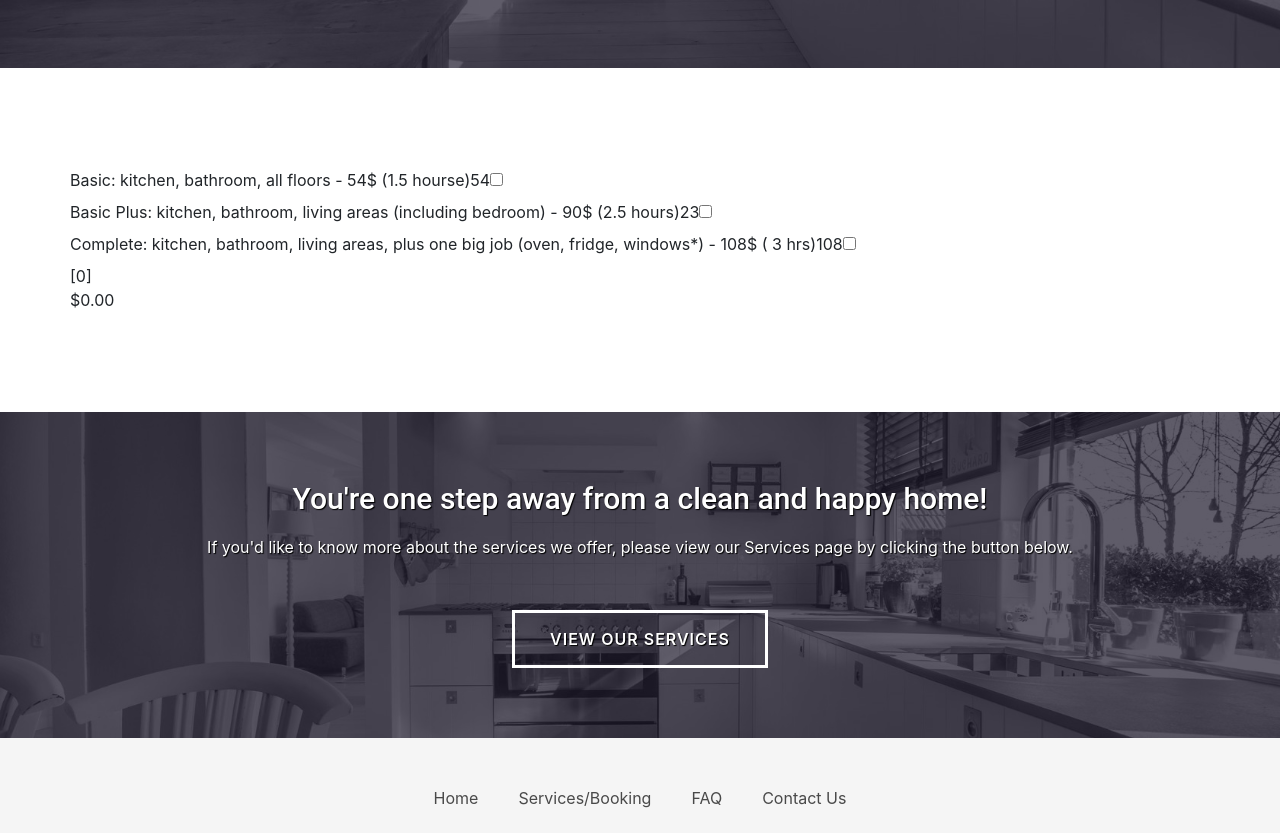
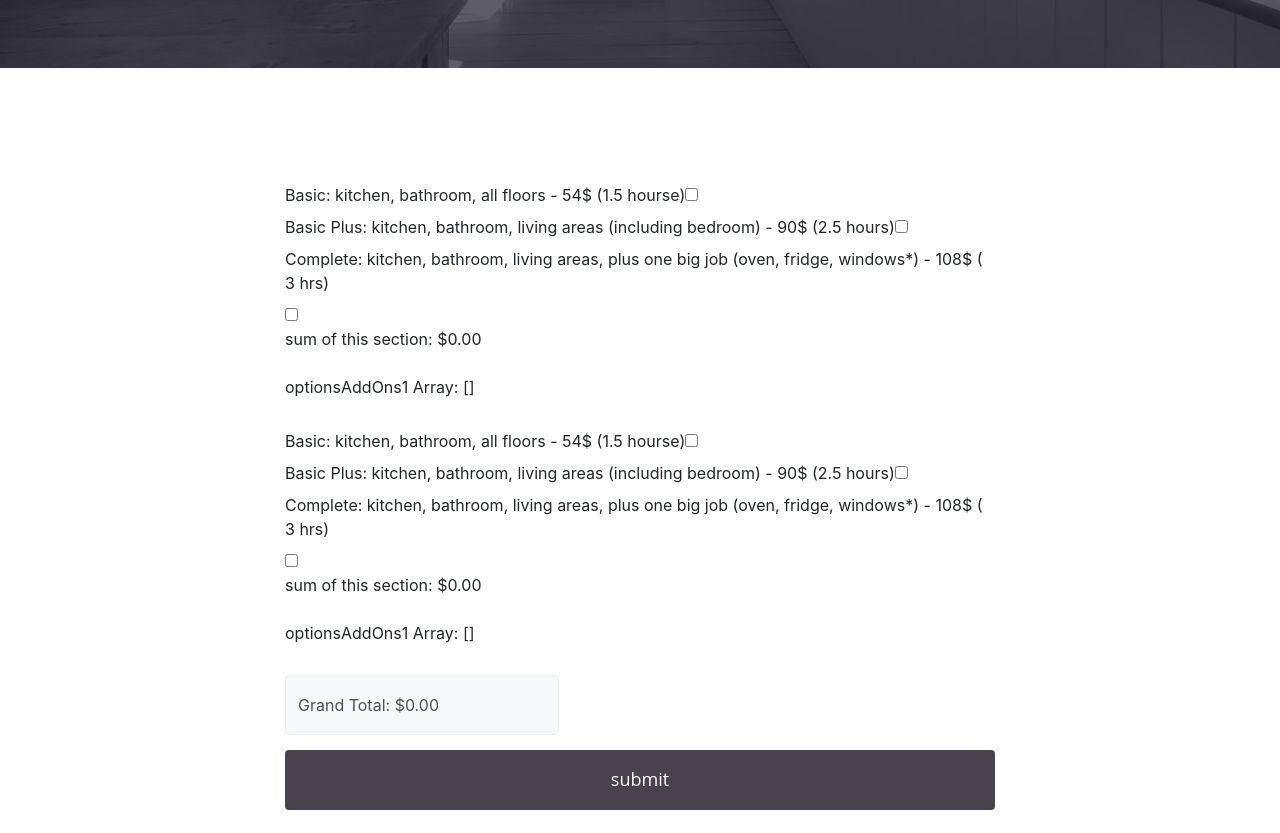
Before and after one commit to nmakuch/rosies-ms-nextjs, a Next.js app: page /services in a window 1280 px wide. Shown: the part 467-1300 px from the top of the page. Built offline with nearby package versions, Linux system fonts and the light colour scheme.

Commit message:
simple email sending from post values from /services form values

```diff
--- a/pages/services.js
+++ b/pages/services.js
@@ -27,52 +27,104 @@ class CheckBox extends React.Component {
 class Services extends React.Component {
   constructor(props) {
     super(props);
-    this.state = { optionsAddOns1: [0] };
+    this.state = { optionsAddOns1: [], optionsAddOns2: [] };
   }
 
-  changeEvent(event) {
+  changeEvent1(event) {
     let checkedArrayAddOns1 = this.state.optionsAddOns1;
-    let selectedValue = event.target.value;
+    let selectedValue1 = event.target.value;
 
     if (event.target.checked === true) {
-      checkedArrayAddOns1.push(parseInt(selectedValue));
+      checkedArrayAddOns1.push(parseInt(selectedValue1));
       this.setState({
         optionsAddOns1: checkedArrayAddOns1
       });
     } else {
-      let valueIndex = checkedArrayAddOns1.indexOf(selectedValue);
-      checkedArrayAddOns1.splice(valueIndex, 1);
+      let valueIndex1 = checkedArrayAddOns1.indexOf(selectedValue1);
+      checkedArrayAddOns1.splice(valueIndex1, 1);
 
       this.setState({
         optionsAddOns1: checkedArrayAddOns1
       });
     }
   }
+
+  changeEvent2(event) {
+    let checkedArrayAddOns2 = this.state.optionsAddOns2;
+    let selectedValue2 = event.target.value;
+
+    if (event.target.checked === true) {
+      checkedArrayAddOns2.push(parseInt(selectedValue2));
+      this.setState({
+        optionsAddOns2: checkedArrayAddOns2
+      });
+    } else {
+      let valueIndex2 = checkedArrayAddOns2.indexOf(selectedValue2);
+      checkedArrayAddOns2.splice(valueIndex2, 1);
+
+      this.setState({
+        optionsAddOns2: checkedArrayAddOns2
+      });
+    }
+  }
+
   render() {
-    let checkBoxArrayAddOns1 = [54.00, 23, 108];
-    let checkBoxArrayLabels = [
+    let checkBoxArrayAddOns1 = [54, 23, 108];
+    let checkBoxArrayLabels1 = [
       "Basic: kitchen, bathroom, all floors  - 54$ (1.5 hourse)",
       "Basic Plus: kitchen, bathroom, living areas (including bedroom) - 90$ (2.5 hours)",
       "Complete: kitchen, bathroom, living areas, plus one big job (oven, fridge, windows*) - 108$ ( 3 hrs)"
     ];
 
+    let checkBoxArrayAddOns2 = [54, 23, 108];
+    let checkBoxArrayLabels2 = [
+      "Basic: kitchen, bathroom, all floors  - 54$ (1.5 hourse)",
+      "Basic Plus: kitchen, bathroom, living areas (including bedroom) - 90$ (2.5 hours)",
+      "Complete: kitchen, bathroom, living areas, plus one big job (oven, fridge, windows*) - 108$ ( 3 hrs)"
+    ];
+
+    let grandTotalArr = [];
+
     let outputCheckboxesAddOns1 = checkBoxArrayAddOns1.map((number, i) => {
       return (
         <div>
-          <label htmlFor={"string_" + i}>
-            {checkBoxArrayLabels[i]}
-            {number}
-          </label>
+          <label htmlFor={"string_" + i}>{checkBoxArrayLabels1[i]}</label>
           <CheckBox
             value={number}
             id={"string_" + i}
-            onChange={this.changeEvent.bind(this)}
+            onChange={this.changeEvent1.bind(this)}
           />
         </div>
       );
     }, this);
 
-    let sum = this.state.optionsAddOns1.reduce((a, b) => a + b, 0);
+    let outputCheckboxesAddOns2 = checkBoxArrayAddOns2.map((number, i) => {
+      return (
+        <div>
+          <label htmlFor={"string_" + i}>{checkBoxArrayLabels2[i]}</label>
+          <CheckBox
+            value={number}
+            id={"string_" + i}
+            onChange={this.changeEvent2.bind(this)}
+          />
+        </div>
+      );
+    }, this);
+
+    let sumOptionsAddOns1 = this.state.optionsAddOns1.reduce(
+      (a, b) => a + b,
+      0
+    );
+
+    let sumOptionsAddOns2 = this.state.optionsAddOns2.reduce(
+      (a, b) => a + b,
+      0
+    );
+
+    grandTotalArr.push(sumOptionsAddOns1);
+    grandTotalArr.push(sumOptionsAddOns2);
+
+    let grandTotalSum = grandTotalArr.reduce((a, b) => a + b, 0);
 
     return (
       <Layout>
@@ -97,17 +149,57 @@ class Services extends React.Component {
             h2:last-of-type {
               margin-bottom: 25px;
             }
+
+            .form-group {
+              padding: 15px !important;
+            }
           `}
-          id="contact-form"
+          id="service-form"
         >
-          <div className="container">
-            <div className="row">
-              <div>
-                <div>{outputCheckboxesAddOns1}</div>
-                <div>{JSON.stringify(this.state.optionsAddOns1)}</div>
-                <div>${sum}.00</div>
+          <div className="block">
+            <form method="post">
+              <div className="container">
+                <div className="col-md-8 offset-md-2 col-sm-12">
+                  <div className="row">
+                    <div className="form-group">
+                      <div>{outputCheckboxesAddOns1}</div>
+                      <div>sum of this section: ${sumOptionsAddOns1}.00</div>
+                      <br />
+                      <div>
+                        optionsAddOns1 Array:{" "}
+                        {JSON.stringify(this.state.optionsAddOns1)}
+                      </div>
+                    </div>
+                  </div>
+
+                  <div className="row">
+                    <div className="form-group">
+                      <div>{outputCheckboxesAddOns2}</div>
+                      <div>sum of this section: ${sumOptionsAddOns2}.00</div>
+                      <br />
+                      <div>
+                        optionsAddOns1 Array:{" "}
+                        {JSON.stringify(this.state.optionsAddOns2)}
+                      </div>
+                    </div>
+                  </div>
+                  <div className="row">
+                    <div className="form-group">
+                      <input
+                        name="grandTotal"
+                        id="grandTotal"
+                        type="text"
+                        className="form-control"
+                        value={`Grand Total: $${grandTotalSum}.00`}
+                      />
+                    </div>
+                  </div>
+                  <button className="btn btn-default" type="submit">
+                    submit
+                  </button>
+                </div>
               </div>
-            </div>
+            </form>
           </div>
         </section>
         <CallToAction
--- a/styles/styles.js
+++ b/styles/styles.js
@@ -787,17 +787,17 @@ font header .navbar-default .navbar-nav li a:hover {
  padding: 40px 0px;
 }
 
-#contact-form {
+#contact-form, #service-form {
  padding-top: 70px;
  padding-bottom: 35px;
 }
 
-#contact-form .block form .form-group {
+#contact-form .block form .form-group, #service-form .block form .form-group {
  padding-bottom: 15px;
  margin: 0px;
 }
 
-#contact-form .block form .form-group .form-control {
+#contact-form .block form .form-group .form-control, #service-form .block form .form-group .form-control {
  background: #F6F8FA;
  height: 60px;
  border: 1px solid #EEF2F6;
@@ -805,12 +805,12 @@ font header .navbar-default .navbar-nav li a:hover {
  width: 100%;
 }
 
-#contact-form .block form .form-group-2 {
+#contact-form .block form .form-group-2, #service-form .block form .form-group-2 {
  padding-bottom: 15px;
  margin: 0px;
 }
 
-#contact-form .block form .form-group-2 textarea {
+#contact-form .block form .form-group-2 textarea, #service-form .block form .form-group-2 textarea {
  background: #F6F8FA;
  height: 135px;
  border: 1px solid #EEF2F6;
@@ -818,7 +818,7 @@ font header .navbar-default .navbar-nav li a:hover {
  width: 100%;
 }
 
-#contact-form .block button {
+#contact-form .block button, #service-form .block button {
  width: 100%;
  height: 60px;
  background: #47424C;
```
Also changed, not shown: server.js (+48 -11 lines), 1 other file (tests, documents, lock files or other folders).
